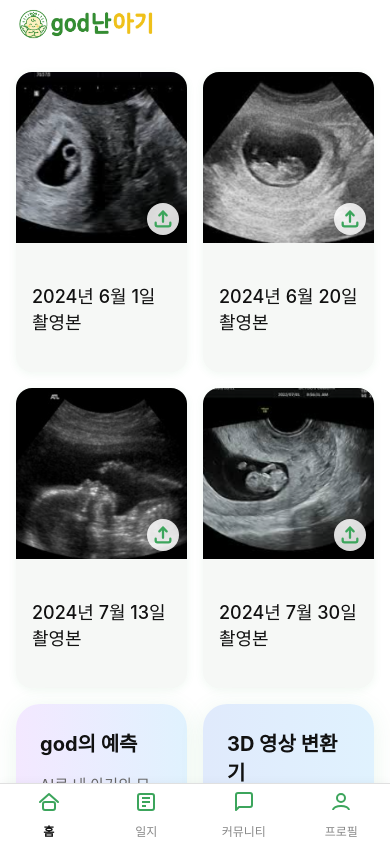
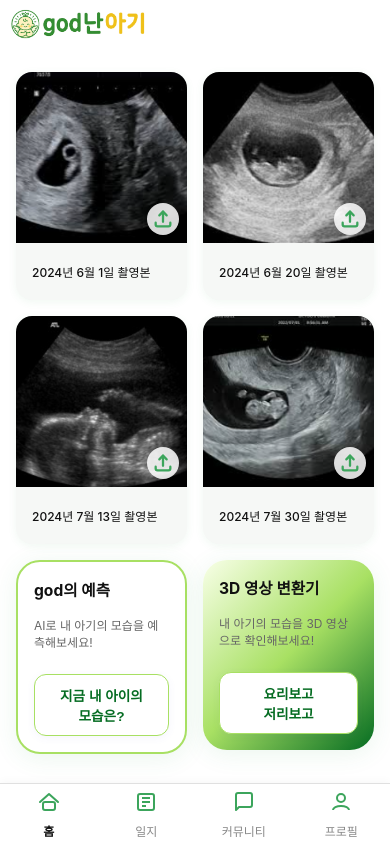
Before and after one commit to jyjy1229/imthegodthebaby, a React (Create React App) app: page / in a window 390 px wide. Shown: the top 842 px of the page. Built offline with nearby package versions, Linux system fonts and the light colour scheme.

Commit message:
Fix Home Design

```diff
--- a/public/index.html
+++ b/public/index.html
@@ -24,7 +24,7 @@
       work correctly both with client-side routing and a non-root public URL.
       Learn how to configure a non-root public URL by running `npm run build`.
     -->
-    <title>React App</title>
+    <title>god난아기 - 태아 초음파 Vision AI 플랫폼</title>
   </head>
   <body>
     <noscript>You need to enable JavaScript to run this app.</noscript>
--- a/src/App.css
+++ b/src/App.css
@@ -28,7 +28,6 @@
   transform: translateX(-50%);
   width: 100%;
   max-width: 560px;
-  margin: 0 8px;
   z-index: 100;
 }
 
--- a/src/tabs/HomeTab.tsx
+++ b/src/tabs/HomeTab.tsx
@@ -103,8 +103,8 @@ const HomeTab = () => {
             style={{
               background: "#f6f8f6",
               borderRadius: 16,
-              height: 300,
               width: "100%",
+              aspectRatio: "3 / 4",
               boxSizing: "border-box",
               boxShadow: "0 2px 8px rgba(60,165,92,0.08)",
               cursor: "pointer",
@@ -112,7 +112,7 @@ const HomeTab = () => {
               flexDirection: "column",
               justifyContent: "flex-start",
               alignItems: "center",
-              fontSize: 18,
+              fontSize: "clamp(13px, 3vw, 16px)",
               fontWeight: 500,
               transition: "box-shadow 0.2s",
               padding: 0,
@@ -191,17 +191,20 @@ const HomeTab = () => {
                 textAlign: "left",
               }}
             >
-              <p style={{ margin: 0 }}>{item.date}</p>
+              <p style={{ margin: 0, fontSize: "clamp(12px, 2.5vw, 15px)" }}>
+                {item.date}
+              </p>
             </div>
           </div>
         ))}
         {/* grid의 마지막 row에 2개 배너 */}
         <div
           style={{
-            background: "linear-gradient(90deg, #f3e8ff 0%, #e0f2fe 100%)",
+            background: "#fff",
+            border: "2px solid #a8e063",
             borderRadius: 24,
             boxShadow: "0 4px 24px rgba(60,165,92,0.10)",
-            padding: 24,
+            padding: 16,
             minHeight: 140,
             display: "flex",
             flexDirection: "column",
@@ -210,10 +213,22 @@ const HomeTab = () => {
             gap: 12,
           }}
         >
-          <div style={{ fontWeight: 700, fontSize: 20, marginBottom: 4 }}>
+          <div
+            style={{
+              fontWeight: 700,
+              fontSize: "clamp(14px, 4vw, 20px)",
+              marginBottom: 4,
+            }}
+          >
             god의 예측
           </div>
-          <div style={{ color: "#666", fontSize: 15, marginBottom: 12 }}>
+          <div
+            style={{
+              color: "#666",
+              fontSize: "clamp(12px, 3vw, 15px)",
+              marginBottom: 12,
+            }}
+          >
             AI로 내 아기의 모습을 예측해보세요!
           </div>
           {/* Fetal Vision 배너 버튼/상태 */}
@@ -230,15 +245,17 @@ const HomeTab = () => {
               width: "100%",
               boxSizing: "border-box",
               padding: "10px 24px",
-              borderRadius: 999,
-              border: "1.5px solid #bdbdfc",
-              background: "#f5f6ff",
-              color: "#5a5ad6",
+              borderRadius: 12,
+              border: "1.5px solid #a8e063",
+              background: "#fff",
+              color: "#056c22",
               fontWeight: 700,
-              fontSize: 16,
+              fontSize: "clamp(12px, 3.5vw, 15px)",
               boxShadow: "0 2px 8px rgba(90,90,214,0.06)",
               cursor: fvState === "generating" ? "default" : "pointer",
               opacity: fvState === "generating" ? 0.7 : 1,
+              whiteSpace: "normal",
+              wordBreak: "keep-all",
             }}
           >
             {fvState === "idle" && "지금 내 아이의 모습은?"}
@@ -248,10 +265,11 @@ const HomeTab = () => {
         </div>
         <div
           style={{
-            background: "linear-gradient(90deg, #e0eafc 0%, #e0f2fe 100%)",
+            background:
+              "linear-gradient(135deg, #f8ffe8 0%, #a8e063 50%, #056c22 100%)",
             borderRadius: 24,
             boxShadow: "0 4px 24px rgba(60,165,92,0.10)",
-            padding: 24,
+            padding: 16,
             minHeight: 140,
             display: "flex",
             flexDirection: "column",
@@ -260,10 +278,22 @@ const HomeTab = () => {
             gap: 12,
           }}
         >
-          <div style={{ fontWeight: 700, fontSize: 20, marginBottom: 4 }}>
+          <div
+            style={{
+              fontWeight: 700,
+              fontSize: "clamp(14px, 4vw, 20px)",
+              marginBottom: 4,
+            }}
+          >
             3D 영상 변환기
           </div>
-          <div style={{ color: "#666", fontSize: 15, marginBottom: 12 }}>
+          <div
+            style={{
+              color: "#666",
+              fontSize: "clamp(12px, 3vw, 15px)",
+              marginBottom: 12,
+            }}
+          >
             내 아기의 모습을 3D 영상으로 확인해보세요!
           </div>
           {/* 3D Fetal Vision 배너 버튼/상태 */}
@@ -280,15 +310,17 @@ const HomeTab = () => {
               width: "100%",
               boxSizing: "border-box",
               padding: "10px 24px",
-              borderRadius: 999,
-              border: "1.5px solid #bdbdfc",
-              background: "#f5f6ff",
-              color: "#5a5ad6",
+              borderRadius: 12,
+              border: "1.5px solid #a8e063",
+              background: "#fff",
+              color: "#056c22",
               fontWeight: 700,
-              fontSize: 16,
+              fontSize: "clamp(12px, 3.5vw, 15px)",
               boxShadow: "0 2px 8px rgba(90,90,214,0.06)",
               cursor: fv3dState === "generating" ? "default" : "pointer",
               opacity: fv3dState === "generating" ? 0.7 : 1,
+              whiteSpace: "normal",
+              wordBreak: "keep-all",
             }}
           >
             {fv3dState === "idle" && "요리보고 저리보고"}
```
